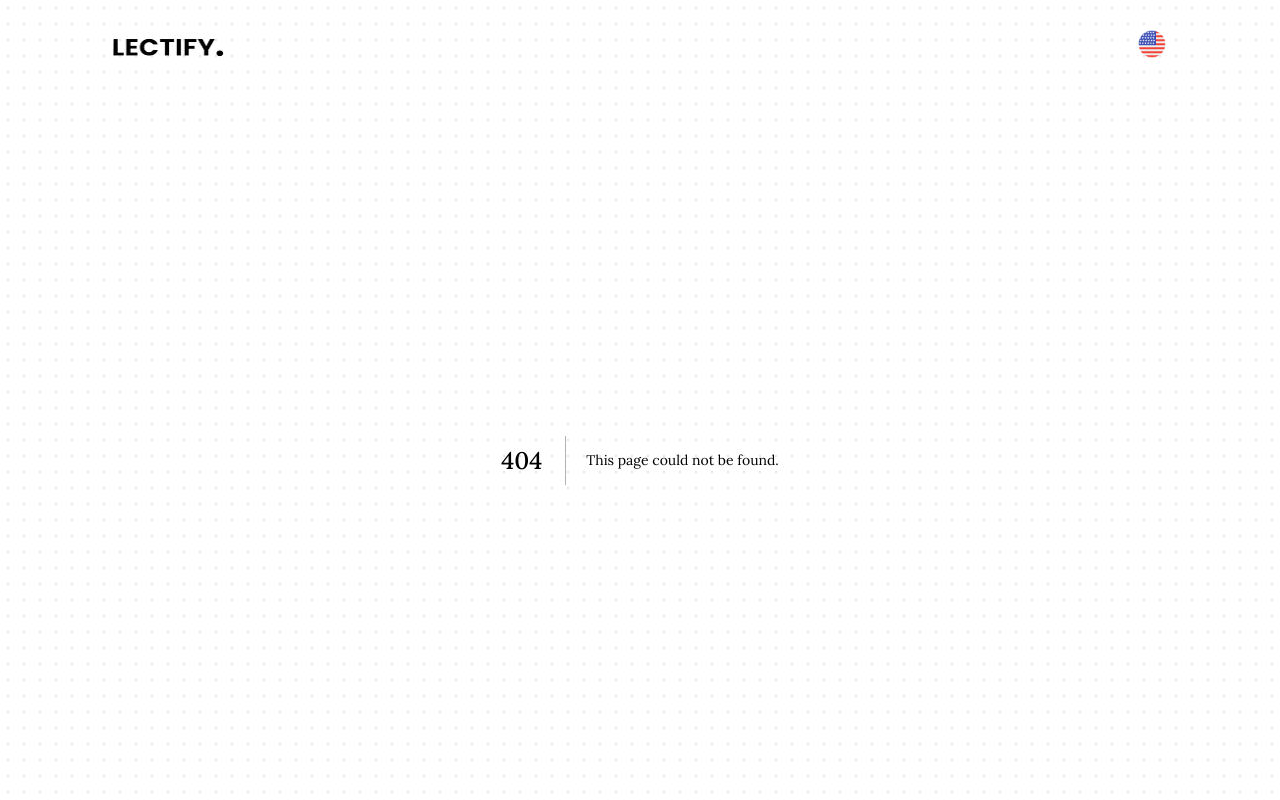
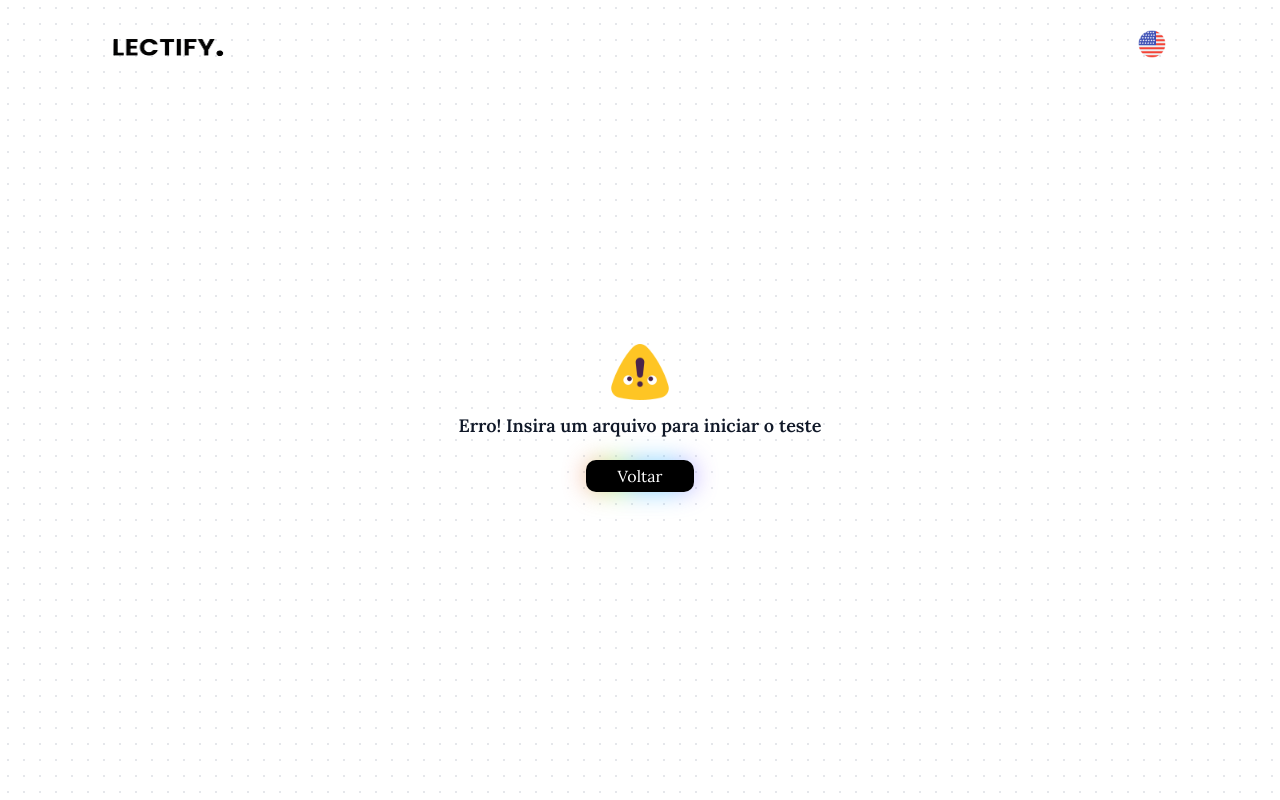
Before and after one commit to Francine02/Lectify, a Next.js app: page /quiz/questions in a window 1280 px wide. Before the commit this address had no page. Shown: the top 800 px of the page. Built offline with nearby package versions, Linux system fonts and the light colour scheme.

Commit message:
refactor: organized page routing

```diff
--- a/src/components/error/Error.tsx
+++ b/src/components/error/Error.tsx
@@ -3,7 +3,7 @@ import { ErrorProps } from "./ErrorProps";
 export function Error({ text, className }: ErrorProps) {
     return (
         <div className={`text-sm font-bold flex items-center gap-2 ${className}`}>
-            <img src="./assets/info.png" alt="Alerta de erro" className="w-4 h-4" />
+            <img src="/assets/info.png" alt="Alerta de erro" className="w-4 h-4" />
             <p className="text-red-500">
                 {text}
             </p>
--- a/src/components/feedback/Feedback.tsx
+++ b/src/components/feedback/Feedback.tsx
@@ -46,7 +46,7 @@ export function Feedback({ showModal }: { showModal: Dispatch<SetStateAction<boo
     return (
         <Modal setShowModal={showModal}>
             {status === 'success' ? (
-                <PageBlank text={t('contact.successMessage')} img="./assets/sucesso.png" />
+                <PageBlank text={t('contact.successMessage')} img="/assets/sucesso.png" />
             ) : (
                 <>
                     <Title className="text-2xl sm:text-3xl mb-5" emphasis={t('footer.docs')} />
--- a/src/pages/quiz.tsx
+++ b/src/pages/quiz/index.tsx
@@ -1,5 +1,5 @@
 import Head from "next/head"
-import { Hero } from "../screens/quiz"
+import { Hero } from "../../screens/quiz"
 
 function Quiz() {
     return (
--- a/src/pages/questions.tsx
+++ b/src/pages/quiz/questions/index.tsx
@@ -1,5 +1,5 @@
 import Head from "next/head"
-import { Hero } from "../screens/questions"
+import { Hero } from "../../../screens/questions"
 
 function Questions() {
     return (
--- a/src/pages/summary.tsx
+++ b/src/pages/summary/index.tsx
@@ -1,5 +1,5 @@
 import Head from "next/head"
-import { Hero } from "../screens/summary"
+import { Hero } from "../../screens/summary"
 
 function Summary() {
     return (
--- a/src/screens/questions/index.tsx
+++ b/src/screens/questions/index.tsx
@@ -9,6 +9,7 @@ import { ProgressBar } from "@/src/components/questions/ProgressBar";
 import { Subtitle } from "@/src/components/text/Subtitle";
 import { useRouter } from "next/navigation";
 import { Paragraph } from "@/src/components/text/Paragraph";
+import { PageBlank } from "@/src/components/pageBlank/PageBlank";
 
 export function Hero() {
     const { t } = useTranslation();
@@ -69,7 +70,7 @@ export function Hero() {
                     {showModal && (
                         <Modal
                             setShowModal={setShowModal}>
-                            <img src="./assets/dica.png" className="w-16 mx-auto" alt="dica" />
+                            <img src="/assets/dica.png" className="w-16 mx-auto" alt="dica" />
                             <div className="mt-2">
                                 <p className="text-sm font-medium">{currentQuestion.dica}</p>
                             </div>
@@ -101,16 +102,13 @@ export function Hero() {
                     </div>
                 </div>
             ) : (
-                <div className="grid justify-center">
-                    <img
-                        className="mx-auto"
-                        src="./assets/erro.png"
-                        alt="Erro" />
-                    <h1 className="font-semibold text-center text-lg">{t('hero.page4.error')}</h1>
+                <div className="grid justify-center mx-auto">
+                    <PageBlank img="/assets/erro.png" text={t('hero.page4.error')} />
                     <Button
+                    className="mx-auto px-8 py-1 rounded-lg mt-5"
                         onClick={() => router.push('/quiz')}
                         loading={false}
-                        text={t('hero.page4.back')} />
+                        text={t('hero.page5.back')} />
                 </div>
             )}
 
```
Also changed, not shown: src/pages/quiz/questions/finish-quiz/finishQuiz.tsx (renamed from src/pages/finishQuiz.tsx).
